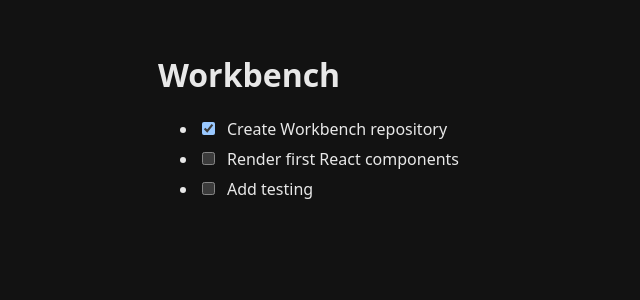
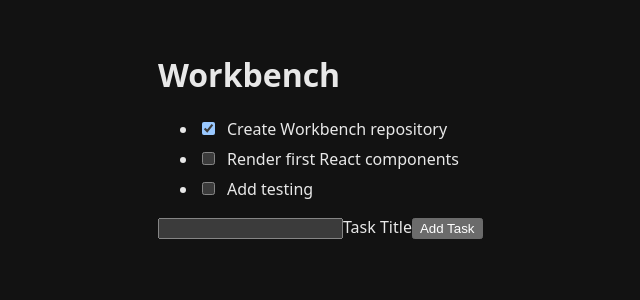
Before and after one commit to Sareuth/workbench, a React (Vite) app: page / in a window 1280 px wide. Shown: the top 300 px of the page, without its empty margins (114-754 px from the left). Built offline with nearby package versions, Linux system fonts and the light colour scheme.

Commit message:
Added Add Task functionality

```diff
--- a/src/App.tsx
+++ b/src/App.tsx
@@ -21,26 +21,48 @@ function App() {
     },
   ]);
 
+  const [title, setTitle] = useState<string>("");
+
   const handleToggle = (id: string) => {
     const newTasks = tasks.map((task) => {
       if (task.id === id) {
         return {
           id: task.id,
           title: task.title,
-          completed: !task.completed
-        }
+          completed: !task.completed,
+        };
       } else {
         return task;
       }
     });
 
-    setTasks (newTasks);
+    setTasks(newTasks);
+  };
+
+  const handleAddTask = () => {
+    if (title.trim().length > 0) {
+      const newTask: Task = {
+        id: String(1 + tasks.length),
+        title: title.trim(),
+        completed: false,
+      };
+      setTasks([...tasks, newTask]);
+      setTitle("");
+    }
   };
 
   return (
     <main>
       <h1>Workbench</h1>
-      <TaskList tasks={tasks} handleToggle={handleToggle}/>
+      <TaskList tasks={tasks} handleToggle={handleToggle} />
+      <input
+        id="title"
+        type="text"
+        value={title}
+        onChange={(e) => setTitle(e.target.value)}
+      />
+      <label htmlFor="title">Task Title</label>
+      <button onClick={handleAddTask}>Add Task</button>
     </main>
   );
 }
```
Also changed, not shown: src/test/setup.ts (+6 -0 lines), 1 other file (tests, documents, lock files or other folders).
